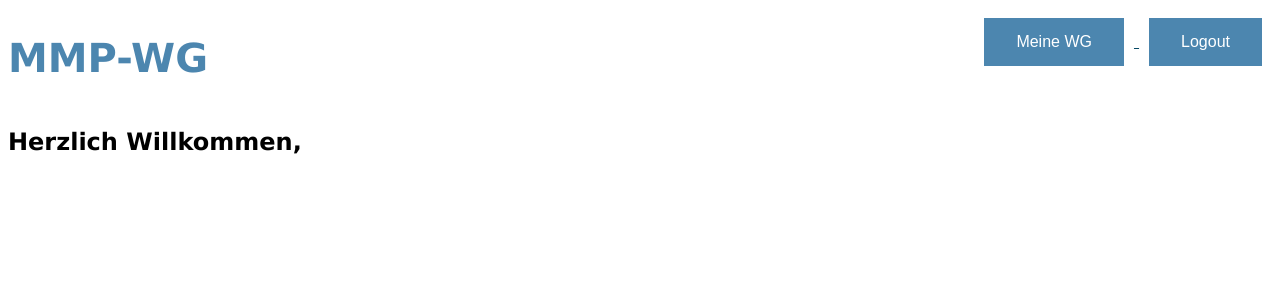
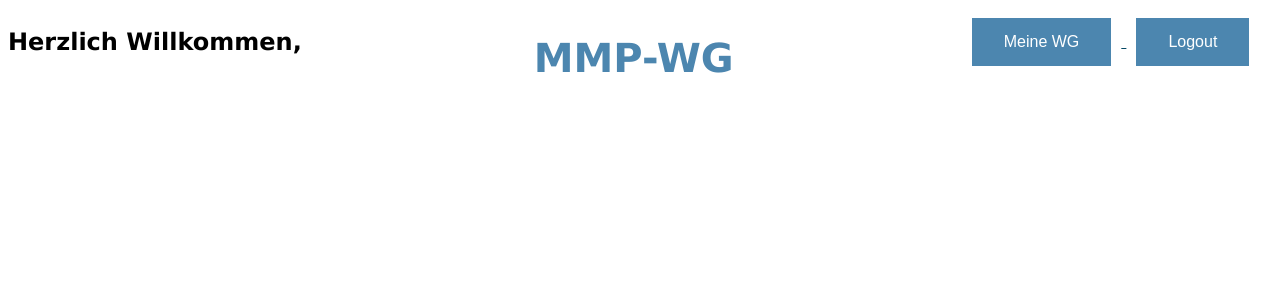
Before and after one commit to Interaktive-Medien/MMPWG-V22, a PHP site: page / in a window 1280 px wide. Shown: the top 300 px of the page. Run offline with PHP 8.4, Linux system fonts and the light colour scheme.

Commit message:
code aufräumen

```diff
--- a/css/style.css
+++ b/css/style.css
@@ -8,6 +8,7 @@
 
     font-size: 40px;
     color: #4c86af;
+    text-align: center;
 
 }
 
@@ -25,32 +26,33 @@
     width: 50%;
 }
 
-.dropdown{
-
-    margin: 10px;
-}
-
 button {
 
     margin: 10px;
 
 }
 
+.dropdown{
+
+    margin: 10px;
+}
+
 .wg {
 
     border: 2px solid rgb(110, 168, 192);
     padding: 10px;
-    margin-bottom: 5px;
+    margin-bottom: 15px;
 }
 
 .wg-image {
 
-    width: 20%;
+    width: 50%;
 }
 
 #liste-wg {
 
     width: 50%;
+    margin: auto;
 
 }
 
@@ -60,7 +62,6 @@
 
 button {
     background-color: #4c86af;
-    /* Green */
     border: none;
     color: white;
     padding: 15px 32px;
@@ -76,9 +77,9 @@
     display: flex;
 }
 
-.halbeSeite {
+.container-header {
 
-    width: 50%;
+    width: 33%;
 }
 
 .hidden {
--- a/index.html
+++ b/index.html
@@ -6,7 +6,7 @@
     <meta charset="UTF-8">
     <meta http-equiv="X-UA-Compatible" content="IE=edge">
     <meta name="viewport" content="width=device-width, initial-scale=1.0">
-    <title>Document</title>
+    <title>MMPWG-V22</title>
 
     <link rel="stylesheet" href="css/style.css">
 
@@ -14,26 +14,32 @@
 
 <body>
 
-    <div class="flex">
+    <header class="flex">
 
-        <div class="halbeSeite">
+        <div class="container-header">
+
+            <h2>Herzlich Willkommen, <span id="userName"> </span> </h2>
+
+        </div>
+
+        <div class="container-header">
 
             <h1>MMP-WG</h1>
 
         </div>
 
-        <nav class="halbeSeite">
+        <nav class="container-header">
 
             <a href="/wg.html">
                 <button id="neueWG"> Meine WG</button>
             </a>
+
             <button id="logout" onclick="logout()"> Logout </button>
 
         </nav>
 
-    </div>
+    </header>
 
-    <h2>Herzlich Willkommen, <span id="userName"> </span> </h2>
 
     <div id="liste-wg">
 
```
Also changed, not shown: js/main.js (+31 -17 lines), js/register.js (+2 -5 lines), js/wg.js (+34 -28 lines), wg.html (+10 -5 lines), images/Candle.png (deleted), images/Solar.png (deleted), test.html (deleted).
